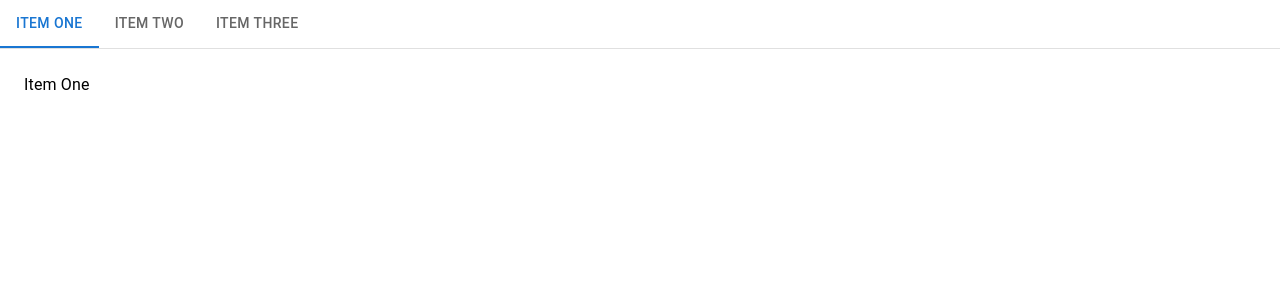
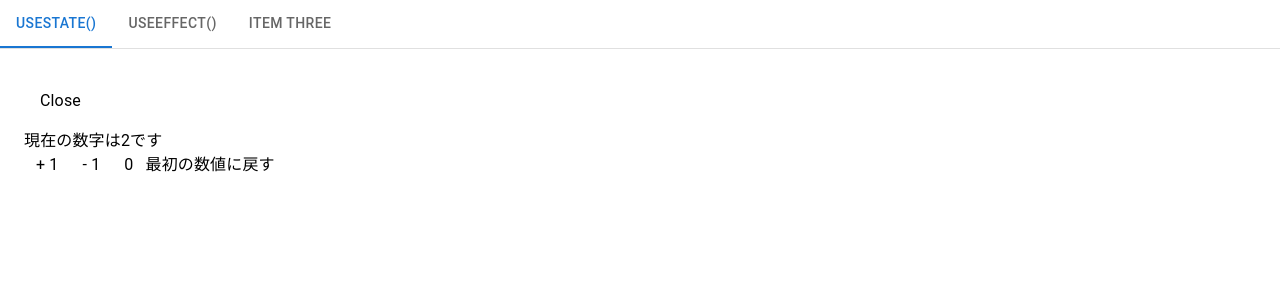
Before and after one commit to nonnhjleno/hooks-library, a React (Create React App) app: page / in a window 1280 px wide. Shown: the top 300 px of the page. Built offline with nearby package versions, Linux system fonts and the light colour scheme.

Commit message:
useStateとuseEffectを適用した

```diff
--- a/src/App.css
+++ b/src/App.css
@@ -1,38 +1,7 @@
-.App {
-  text-align: center;
+.isOpen{
+  display: block;
 }
 
-.App-logo {
-  height: 40vmin;
-  pointer-events: none;
+.isClose {
+  display: none;
 }
-
-@media (prefers-reduced-motion: no-preference) {
-  .App-logo {
-    animation: App-logo-spin infinite 20s linear;
-  }
-}
-
-.App-header {
-  background-color: #282c34;
-  min-height: 100vh;
-  display: flex;
-  flex-direction: column;
-  align-items: center;
-  justify-content: center;
-  font-size: calc(10px + 2vmin);
-  color: white;
-}
-
-.App-link {
-  color: #61dafb;
-}
-
-@keyframes App-logo-spin {
-  from {
-    transform: rotate(0deg);
-  }
-  to {
-    transform: rotate(360deg);
-  }
-}
--- a/src/App.js
+++ b/src/App.js
@@ -3,6 +3,9 @@ import Tabs from '@mui/material/Tabs';
 import Tab from '@mui/material/Tab';
 import Typography from '@mui/material/Typography';
 import Box from '@mui/material/Box';
+
+import Counter from './components/useState'
+import EffectFunc from './components/useEffect';
 
 // カスタムタブパネルコンポーネント
 function CustomTabPanel(props) {
@@ -48,17 +51,17 @@ export default function BasicTabs() {
       <Box sx={{ borderBottom: 1, borderColor: 'divider' }}>
         {/* タブのセットアップ */}
         <Tabs value={value} onChange={handleChange} aria-label="basic tabs example">
-          <Tab label="Item One" {...a11yProps(0)} />
-          <Tab label="Item Two" {...a11yProps(1)} />
+          <Tab label="useState()" {...a11yProps(0)} />
+          <Tab label="useEffect()" {...a11yProps(1)} />
           <Tab label="Item Three" {...a11yProps(2)} />
         </Tabs>
       </Box>
       {/* タブパネルの内容 */}
       <CustomTabPanel value={value} index={0}>
-        Item One
+        <Counter />
       </CustomTabPanel>
       <CustomTabPanel value={value} index={1}>
-        Item Two
+        <EffectFunc />
       </CustomTabPanel>
       <CustomTabPanel value={value} index={2}>
         Item Three
--- /dev/null
+++ b/src/components/useEffect.jsx
@@ -0,0 +1,51 @@
+import React, { useState, useEffect } from 'react';
+import { ButtonGroup, Button, TextField } from '@mui/material';
+import { styled } from '@mui/system';
+
+const StyledButtonGroup = styled(ButtonGroup)({
+  '& > *': {
+    m: 1,
+  },
+});
+
+const EffectFunc = () => {
+  const [count, setCount] = useState(0);
+  const [name, setName] = useState({
+    lastName: '',
+    firstName: '',
+  });
+
+  // useEffectの第二引数にcountを指定すると、countの値が変更された時だけ副作用関数を実行する。
+  useEffect(() => {
+    document.title = `${count}回クリックされました`;
+  }, [count]);
+
+  return (
+    <>
+      <p>{`${count}回クリックされました`}</p>
+      <StyledButtonGroup color="primary" aria-label="outlined primary button group">
+        <Button onClick={() => setCount((prev) => prev + 1)}>ボタン</Button>
+        <Button onClick={() => setCount(0)}>リセット</Button>
+      </StyledButtonGroup>
+      <p>{`私の名前は${name.lastName} ${name.firstName}です`}</p>
+      <form noValidate autoComplete="off">
+        <TextField
+          placeholder="姓"
+          value={name.lastName}
+          onChange={(e) => {
+            setName((prevName) => ({ ...prevName, lastName: e.target.value }));
+          }}
+        />
+        <TextField
+          placeholder="名"
+          value={name.firstName}
+          onChange={(e) => {
+            setName((prevName) => ({ ...prevName, firstName: e.target.value }));
+          }}
+        />
+      </form>
+    </>
+  );
+};
+
+export default EffectFunc;
--- /dev/null
+++ b/src/components/useState.jsx
@@ -0,0 +1,35 @@
+// useState.js
+
+import React, { useState } from 'react';
+import '../App.css'
+
+const Counter = () => {
+    const initialState = Math.floor(Math.random() * 10) + 1;
+    const [count, setCount] = useState(initialState);
+    const [isOpen, setIsOpen] = useState(true); // isOpen を使用するように修正
+
+    const toggle = () => setIsOpen(!isOpen);
+
+    return (
+        <>
+            <button onClick={toggle} className='m-4'>
+                {isOpen ? 'Close' : 'Open'}
+            </button>
+            {/* isOpen クラス名を切り替えて要素を表示/非表示 */}
+            <div className={isOpen ? 'isOpen' : 'isClose'}>
+                <p>現在の数字は{count}です</p>
+                <button onClick={() => setCount(prevState => prevState + 1)} className='mx-3'>
+                    + 1
+                </button>
+                <button onClick={() => setCount(prevState => prevState - 1)} className='mx-3'>
+                    - 1
+                </button>
+                <button onClick={() => setCount(0)} className='mx-3'>0</button>
+                <button onClick={() => setCount(initialState)}>最初の数値に戻す</button>
+            </div>
+
+        </>
+    );
+};
+
+export default Counter;
```
